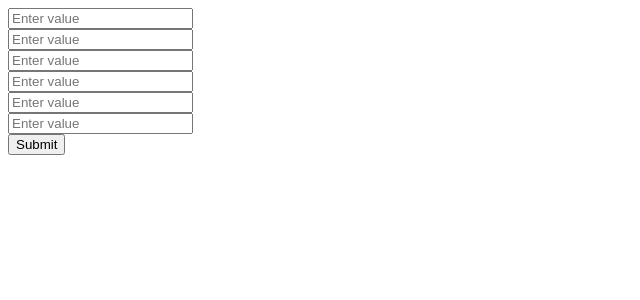
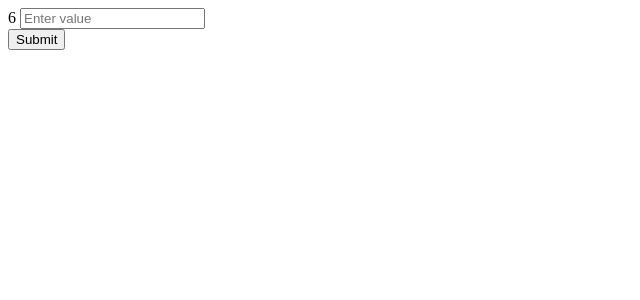
Before and after one commit to Larry-Larios01/katarepo, a Vue app in the folder views/vue-project/: page / in a window 1280 px wide. Shown: the top 300 px of the page, without its empty margins (0-640 px from the left). Built offline with nearby package versions, Linux system fonts and the light colour scheme.

Commit message:
problem with the v-for of teh inputs

```diff
--- a/views/vue-project/src/AppCronometer.vue
+++ b/views/vue-project/src/AppCronometer.vue
@@ -13,6 +13,6 @@ export default defineComponent({
 
 <template>
 
-<Competition></Competition>
+<Competition players="6"></Competition>
 
 </template>
--- a/views/vue-project/src/components/Competition.vue
+++ b/views/vue-project/src/components/Competition.vue
@@ -8,7 +8,7 @@ export default defineComponent({
     props: {
     players: {
       type: Number,
-      default:"unknow"
+      default:5
     },
     laps: {
         type: Number,
@@ -26,7 +26,7 @@ export default defineComponent({
 
    function submitValues()
    {
-    console.log(inputs)
+    alert(inputs.value)
 
    }
 
@@ -52,9 +52,10 @@ export default defineComponent({
 <template>
   <div>
     <div v-for="n in players">
+      {{ n }}
       <input
         type="text"
-        v-model="inputs[n]"
+        v-model="inputs[n-1]"
         placeholder="Enter value"
       />
     </div>
```
